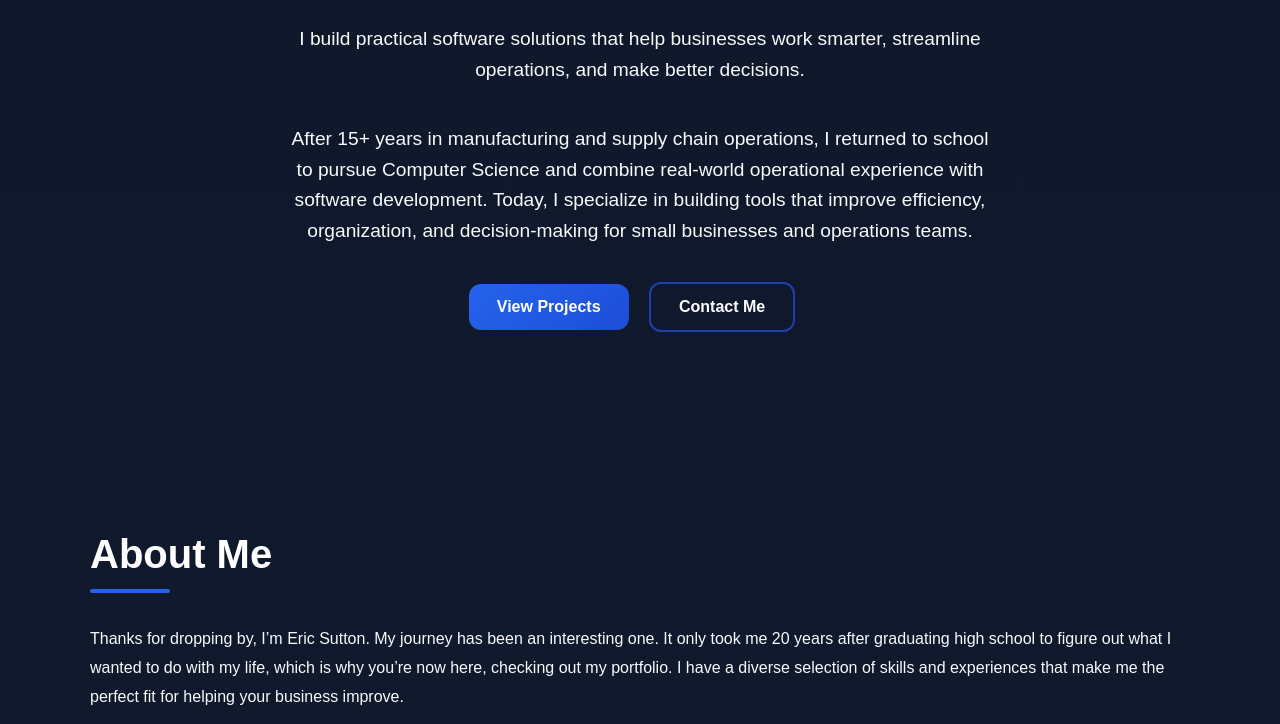
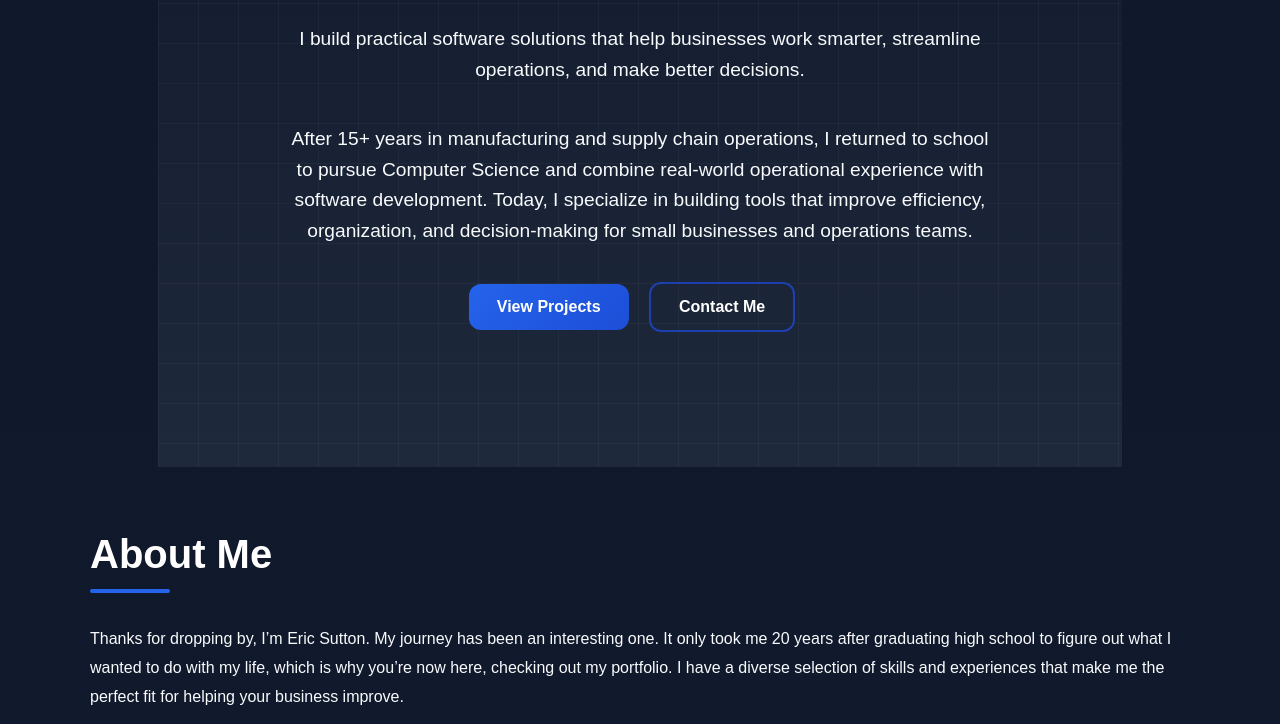
Before and after one commit to saracat2012/saracat2012.github.io, a plain HTML site: page index.html in a window 1280 px wide. Shown: the part 429-1153 px from the top of the page. Drawn offline with Linux system fonts and the light colour scheme.

Commit message:
added styling after suggestion

```diff
--- a/style.css
+++ b/style.css
@@ -47,6 +47,8 @@ nav a:hover {
 }
 
 .hero {
+    position: relative;
+    overflow: hidden;
     min-height: 90vh;
     display: flex;
     flex-direction: column;
@@ -56,7 +58,17 @@ nav a:hover {
     padding: 2rem;
     max-width: 900px;
     margin: auto;
+    background-image:
+    linear-gradient(rgba(255,255,255,0.03) 1px, transparent 1px),
+    linear-gradient(90deg, rgba(255,255,255,0.03) 1px, transparent 1px),
+    linear-gradient(180deg, #0f172a 0%, #1e293b 100%);
+
+    background-size:
+    40px 40px,
+    40px 40px,
+    100% 100%;
 }
+
 
 .hero h1 {
     font-size: 3rem;
```
